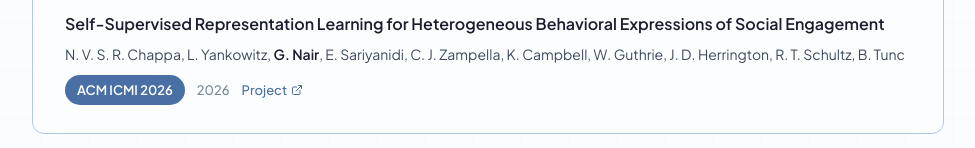
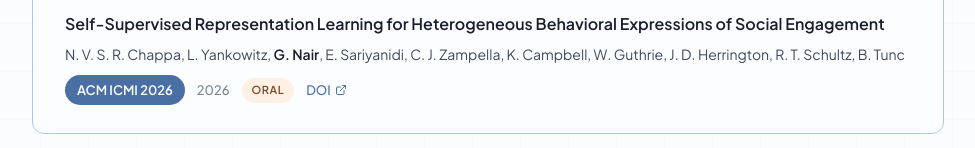
Before and after one commit to nairg1/nairg1.github.io, a plain HTML site: page index.html in a window 1280 px wide. Shown: the part 2521-2669 px from the top of the page, without its empty margins (152-1127 px from the left). Drawn offline with nearby package versions, Linux system fonts and the light colour scheme.

Commit message:
Update publication links and badges for ACM ICMI 2026

```diff
--- a/index.html
+++ b/index.html
@@ -259,8 +259,9 @@
             <div class="pub-meta">
                 <a href="https://icmi.acm.org/2026/" target="_blank" rel="noopener" class="pub-venue">ACM ICMI 2026</a>
                 <span class="pub-year">2026</span>
+                <span class="pub-badge pub-badge--oral">Oral</span>
                 <a href="https://dl.acm.org/doi/10.1145/3776574.3831170" target="_blank" rel="noopener" class="pub-doi">
-                    Project <svg viewBox="0 0 24 24" fill="none" stroke="currentColor" stroke-width="2" stroke-linecap="round" stroke-linejoin="round"><path d="M18 13v6a2 2 0 0 1-2 2H5a2 2 0 0 1-2-2V8a2 2 0 0 1 2-2h6"/><polyline points="15 3 21 3 21 9"/><line x1="10" y1="14" x2="21" y2="3"/></svg>
+                    DOI <svg viewBox="0 0 24 24" fill="none" stroke="currentColor" stroke-width="2" stroke-linecap="round" stroke-linejoin="round"><path d="M18 13v6a2 2 0 0 1-2 2H5a2 2 0 0 1-2-2V8a2 2 0 0 1 2-2h6"/><polyline points="15 3 21 3 21 9"/><line x1="10" y1="14" x2="21" y2="3"/></svg>
                 </a>
             </div>
         </div>
```
Also changed, not shown: publications.html (+1 -1 lines).
